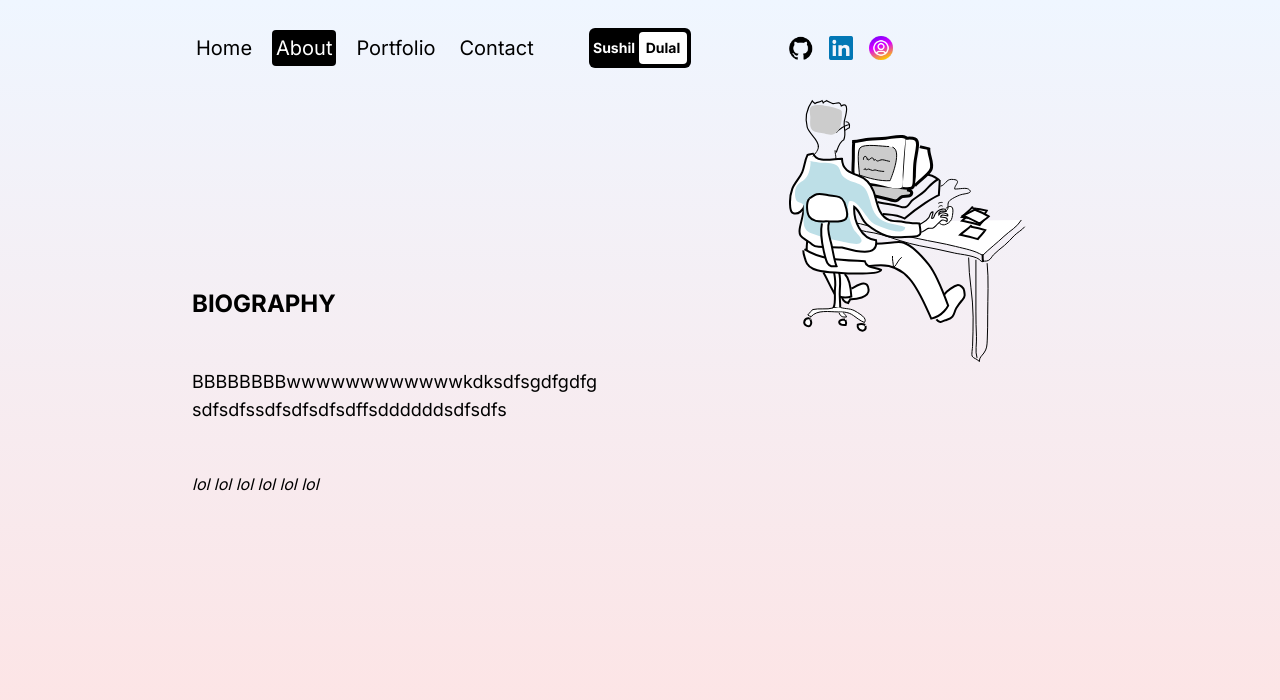
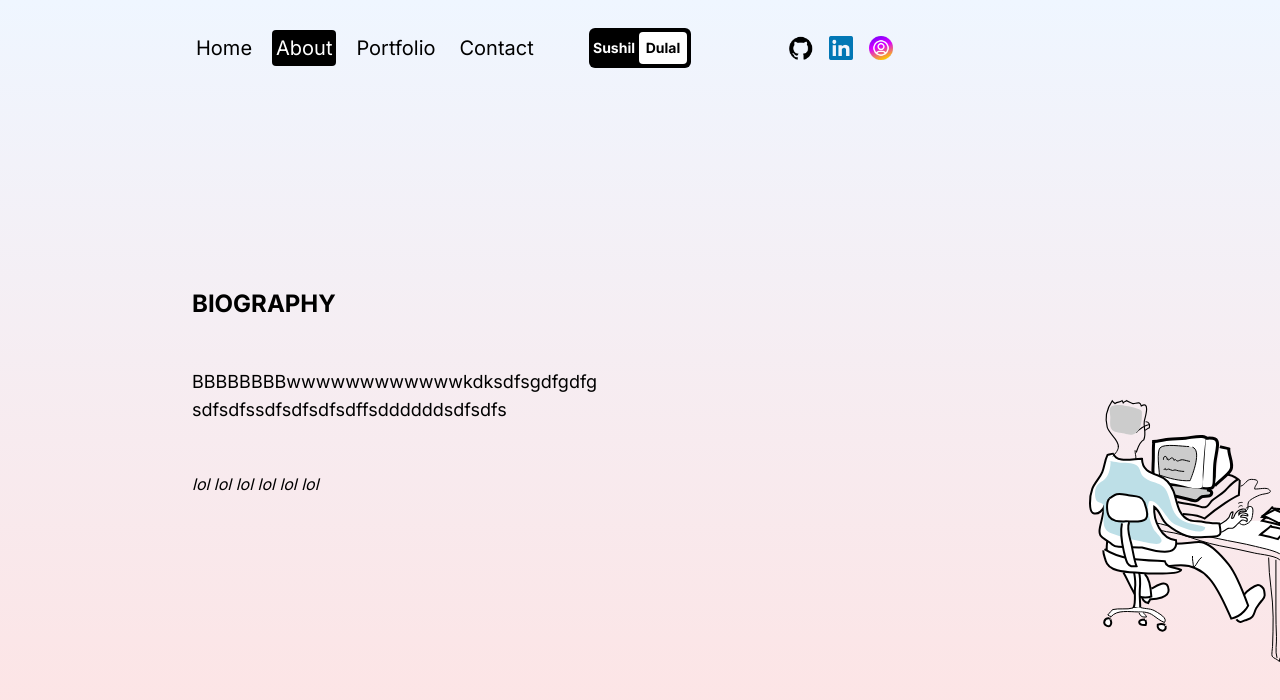
Before and after one commit to sudulal123/portfolio-template, a Next.js app: page /about in a window 1280 px wide. Shown: the top 700 px of the page. Built offline with nearby package versions, Linux system fonts and the light colour scheme.

Commit message:
10_Framer_motion_animation "unfinished"

```diff
--- a/src/app/about/page.jsx
+++ b/src/app/about/page.jsx
@@ -227,8 +227,8 @@ const AboutPage = () => {
                 </div>
 
                 {/*SVG AREA*/}
-                <div className="hidden lg:block w-2/3 top-0 z-30 xl:w-1/2">
-                    <Bigguy fontSize={(100)} scrollYProgress={scrollYProgress}/>
+                <div className="hidden lg:block w-2/3 sticky top-0 z-30 xl:w-1/2">
+                    <Bigguy/>
                 </div>
             </div>
         </motion.div>
--- a/src/components/bigGuy.jsx
+++ b/src/components/bigGuy.jsx
@@ -6,10 +6,10 @@ import { motion, useTransform } from "framer-motion";
 const BigGuy = ({}) => {
 
   return (
-	<div className="w-full h-full p-right">
-		<svg width="100%" height= "100%">
-        <g className="p-right p-fit">
-			<g id="legs">
+	<div className="w-full h-full">
+		<svg width="100%" height="100%">
+        	<g className="p-right">
+				<g id="legs" transform="translate(300 300)">
 			    	<path id="path2371" stroke="#000" stroke-width="2" fill="#fff" d="m62.392 192.52c4.722-1.996 16.506-10.921 17.235 1.359 0.456 7.686-12.708 9.406-18.375 9.268-0.272 1.262-1.803 2.665-2.073 3.943-6.972-1.39-5.646-7.243-8.624-11.253"/>
 					<path id="path2373" stroke="#000" stroke-width="2" fill="#fff" d="m55.779 177.92c5.38 5.27 6.17 15.389 6.563 22.551-3.516 1.261-8.351 1.231-11.912 0.28-5.128-1.37-4.232-1.921-6.651-6.164-3.423-6.002-5.96-12.169-9.333-18"/>
 					<path id="path2375" stroke="#000" stroke-width="2" fill="#fff" d="m152.76 202.83c1.677-3.577 4.008-6.857 7.354-9.036 2.498-1.626 5.096-4.165 8.077-4.648 3.071-0.498 6.495 2.573 6.954 5.438 0.234 1.461 0.559 3.324 0.538 4.731-0.033 2.349-1.469 3.567-2.848 5.187-2.021 2.377-3.773 4.883-5.472 7.522-1.756 2.728-1.804 6.142-3.928 8.659-2.131 2.525-4.93 2.672-7.664 3.732-1.375 0.533-2.741 1.286-4.184 1.505-1.926 0.293-2.872-0.789-4.183-2.51"/>
@@ -18,14 +18,14 @@ const BigGuy = ({}) => {
 					<path id="path2381" stroke="#000" stroke-width="1.1096" fill="#fff" d="m130.12 129.14c3.105-2.457 7.242-4.038 9.704-7.511 1.231-1.736 1.306-6.164 4.142-5.704 0.104 2.447-1.339 4.206-1.34 6.32 2.331 0.62 2.301-1.208 2.839-2.75 0.621-1.778 1.535-2.803 2.948-4.145 1.5-1.425 8.604-4.51 8.726 0.042-2.77-0.345-8.006-1.229-7.255 3.375 1.913-2.963 5.84-2.329 8.663-0.467 0.218 0.427 0.312 1.094 0.24 1.58-1.888 0.32-6.713-2.724-7.227 1.183 2.528 0.408 8.533-0.453 6.268 4.5-2.312-1.67-4.339-2.572-6.292-0.437-1.398 1.529-3.288 3.052-4.76 4.659-1.204 1.316-1.525 2.064-3.246 2.43-1.414 0.301-2.974-0.221-4.352 0.172-2.507 0.716-5.311 4.318-7.882 3.849"/>
 					<path id="path2383" stroke="#000" stroke-width="2" fill="#fff" d="m18.696 138.39c-0.021 5.89-2.709 17.682 0.259 21.819 4.58 6.383 14.058 3.434 20.521 5.423 19.398 5.972 26.6 6.519 46.753 3.963 33.388-4.233 44.535 27.771 56.036 53.014 11.678-2.28 16.906-12.947 16.906-12.947s-11.386-31.013-19.417-41.063c-7.916-9.905-16.667-18.91-25.019-21.898-7.052-2.523-18.779 2.531-36.299 0.78"/>
             	</g>
-			<g id="computer">
-				<path id="path2387" stroke="#000" stroke-width="3" fill="#fff" d="m63.082 45.521c5.163 0.287 11.581-1.726 16.938-2.242 5.615-0.542 10.832-0.547 16.572-1.123 5.231-0.524 11.203-2.175 16.505-1.678 6.794 0.637 4.878 3.603 4.234 9.403-1.046 9.44-1.679 19.378-2.13 29.121-0.159 3.438 1.368 11.467-1.518 13.759-2.782 2.21-10.995 0.685-14.168-0.121-10.78-2.737-21.883-6.197-33.534-5.722-2.818-6.65-2.189-13.577-1.767-20.793 0.396-6.752-0.147-13.441 0.548-20.043"/>
+				<g id="computer" transform="translate(300 300)">
+					<path id="path2387" stroke="#000" stroke-width="3" fill="#fff" x="365" y="365" d="m63.082 45.521c5.163 0.287 11.581-1.726 16.938-2.242 5.615-0.542 10.832-0.547 16.572-1.123 5.231-0.524 11.203-2.175 16.505-1.678 6.794 0.637 4.878 3.603 4.234 9.403-1.046 9.44-1.679 19.378-2.13 29.121-0.159 3.438 1.368 11.467-1.518 13.759-2.782 2.21-10.995 0.685-14.168-0.121-10.78-2.737-21.883-6.197-33.534-5.722-2.818-6.65-2.189-13.577-1.767-20.793 0.396-6.752-0.147-13.441 0.548-20.043"/>
 					<path id="path2389" stroke="#000" stroke-width="3" fill="#fff" d="m116.9 42.158c6.239 0 11.975-1.107 11.646 6.477-0.257 5.949-2.088 12.642-2.678 18.749-0.586 6.073-0.397 12.33-0.686 18.527-0.386 8.317-4.117 6.698-11.646 6.698"/>
 					<path id="path2391" stroke="#000" stroke-width="3" fill="#fff" d="m125.86 89.807c3.996-5.068 13.844-10.731 16.174-16.369 2.593-6.274-2.611-14.128-2.246-20.533-2.94-1.165-6.041-1.326-8.883-2.338"/>
 					<path id="path2393" stroke="#000" fill="#ccc" d="m100.08 50.566c-5.69 0-25.097-3.261-29.007 1.233-3.553 4.083-0.897 21.773-0.618 27.258 9.815 3.25 20.203 6.243 30.648 5.605 2.418-6.023 11.944-30.316 2.34-33.537"/>
 					<path id="path2395" stroke="#000" stroke-width="3" fill="#ccc" d="m81.02 89.807c-0.374 4.215-13.798 5.614-5.616 9.542 2.56 1.229 8.485 0.373 11.374 0.971 3.528 0.73 7.119 1.671 10.501 2.365 2.07 0.425 7.921 2.438 9.527 2.162 2.979-0.513 3.316-2.896 6.307-4.262 2.264-1.033 7.34 0.369 8.858-1.78 2.091-2.958-0.521-4.643-3.953-5.074"/>
             	</g>
-            <g id="body">
+            	<g id="body" transform="translate(300 300)">
                 	<path id="path2417" stroke="#000" fill="none" d="m59.672 131.85c5.882 0.096 11.955 2.876 17.843 3.812 4.938 0.785 9.893 1.517 14.62 2.933 12.669 3.793 25.145 8.558 38.126 11.071 11.722 2.269 23.783 4.646 35.319 7.412 5.325 1.277 24.079 2.699 26.514 8.338 2.554-0.774 4.534 0.335 7.188-0.93 2.567-1.223 3.384-3.743 5.144-5.619 3.218-3.431 7.557-6.493 11.085-9.513 3.551-3.04 6.476-6.324 9.671-9.629 3.19-3.299 7.938-5.65 10.51-8.996"/>
 					<path id="path2419" stroke="#000" stroke-width="2" fill="none" d="m193.65 158.19c0.01 2.67-0.272 5.331 0.561 7.848"/>
 					<path id="path2421" stroke="#000" fill="none" d="m179.64 161.56c-0.008 20.038 4.484 39.229 4.484 59.545 0 9.873-0.146 19.716-0.59 29.516-0.081 1.793-1.097 8.173-0.442 9.474 1.346 2.677 5.677 2.719 7.228 5.532 0.021-4.435 2.243-5.334 4.58-8.617 2.977-4.181 3.087-7.296 3.363-12.922 0.417-8.501 0.437-17.273 0.437-25.911 0-17.058 1.11-34.319-0.562-51.012"/>
@@ -49,12 +49,12 @@ const BigGuy = ({}) => {
 					<path id="path2457" stroke="#000" stroke-width="2" fill="none" d="m93.779 117.92c7.496 0.651 15.279 0.689 21.833 4.568 13.822-11.864 30.159-21.923 34.253-23.361 0.384-7.554 0.831-11.4 0.831-15.237"/>
 					<path id="path2459" fill="#BDDFE7" d="m21.631 64.83c-0.038 6.057-1.182 13.586-5.525 18.024-3.189 3.258-7.581 4.419-9.347 9.42-1.121 3.174-1.089 10.158 1.053 12.638 1.794 2.077 3.716 0.89 5.532 2.936 1.844 2.078 1.35 3.628 1.449 6.43 0.332 9.382-2.679 19.009 7.48 23.03 9.129 3.614 19.981 6.225 29.316 8.033 3.73 0.723 15.476 3.68 18.872 2.101 5.914-2.75-1.768-8.768-4.247-12.122-4.378-5.923-9.396-22.861-6.089-29.894 8.47-3.105 17.677 18.546 24.75 22.384 5.473 2.969 30.881 13.575 31.379 3.38-8.691-3.327-18.971-2.607-26.225-8.905-7.915-6.875-7.943-17.925-12.229-26.843-5.042-10.492-16.134-7.287-23.58-14.833-3.147-3.189-2.594-7.998-6.289-11.07-4.283-3.562-13.255-2.594-18.421-3.145-3.246-0.346-6.563-1.105-9.826-1.036 0.96-0.307 0.984 0.286 1.421 0.524"/>
             	</g>
-            <g id="head" fill="none" stroke="#000" stroke-width="1.1553">
+            	<g id="head" fill="none" stroke="#000" stroke-width="1.1553" transform="translate(300 300)">
 					<path id="path2463" d="m29.352 51.143c0.856-7.765-9.165-12.585-11.142-19.919-2.558-9.49-0.078-19.071 5.03-26.388 0.564 1.296 2.315 1.986 2.792 2.715 2.573-2.181 4.507-0.67 7.07-2.9 0.261 0.74 0.833 1.442 1.101 2.146 0.871-1.014 2.734-1.352 3.511-2.146 0.471 0.507 5.541 2.938 6.197 2.975 3.144 0.179 7.073-3.106 8.364 2.313 9.593-5.702 3.406 12.949 3.044 15.073-1.134 6.657 2.368 11.672-0.5 18.773-4.616 2.279-6.082 8.81-7.685 12.799"/>
 					<path id="path2465" d="m56.581 25.75c3.162-0.215 4.665 2.701 3.793 5.94-1.64 0.616-2.854 1.79-4.349 2.524"/>
 					<path id="path2467" d="m60.471 28.773c-3.426-0.475-11.405 5.338-13.336 7.86"/>
 				</g>
-            <g id="papers">
+            	<g id="papers" transform="translate(300 300)">
                 	<path id="path2469" fill="#ccc" d="m26.112 9.14c-7.311 0.59-5.001 6.461-4.806 11.689 0.147 3.937-1.212 10.502 2.059 13.317 2.832 2.436 8.577 2.172 12.118 3.37 3.394 1.148 7.43 2.026 10.716-0.051 6.352-4.014 6.711-13.58 6.739-20.32 0.009-2.201-0.289-2.707-2.848-3.835-3.866-1.704-8.501-2.443-12.611-3.26-3.623-0.72-7.696-1.585-11.366-0.681"/>
 					<path id="path2471" stroke="#000" stroke-width="2" fill="#fff" d="m20.249 102.34c2.903-1.137 4.426-3.319 7.457-4.059 3.702-0.904 7.97 0.302 11.693 0.904 6.524 1.056 13.505 0.291 15.883 7.039 1.313 3.727 5.031 13.362 1.521 16.755-4.11 3.974-14.384 2.393-19.875 2.393-6.002 0-12.947 0.765-16.679-4.765-2.603-3.857-3.282-14.331 0-17.87"/>
 					<path id="path2473" stroke="#000" stroke-width="2" fill="#fff" d="m40.104 126.17c-2.889 7.669 1.008 15.961 2.461 22.774 1.412 6.616 2.706 15.535 4.934 21.229-3.619 0.285-6.653 0.817-8.972-2.909-1.751-2.814-2.854-8.266-3.693-11.901-1.752-7.592-3.537-20.159-1.878-28.002"/>
@@ -63,7 +63,7 @@ const BigGuy = ({}) => {
 					<path id="path2479" stroke="#000" stroke-width="2" fill="#fff" d="m183.85 110.51c-3.032 4.011-7.481 6.756-10.796 10.475 6.035 0.603 11.899 1.995 17.855 3.125 2.053-3.374 5.255-6.199 6.872-9.465-4.672-1.295-9.376-2.045-14.371-2.46"/>
 					<path id="path2481" stroke="#000" stroke-width="2" fill="#fff" d="m187.46 112.55c-4.018 3.023-9.05 4.438-13.259 7.103 5.637 2.239 10.893 5.189 16.308 7.913 2.901-2.679 6.757-4.515 9.21-7.21-4.136-2.53-8.452-4.544-13.142-6.316"/>
             	</g>
-            <g id="pantcrease">
+           	 	<g id="pantcrease" transform="translate(300 300)">
                 	<path id="path2483" stroke="#000" fill="none" d="m104.4 170.98c0-3.634-1.326-7.595-0.877-10.967"/>
 					<path id="path2485" stroke="#000" fill="none" d="m104.84 171.41c3.234-3.095 4.621-8.164 7.896-10.09"/>
            	 	</g>
```
Also changed, not shown: public/bigGuy.svg. Lines whose indentation alone changed are shown as unchanged.
